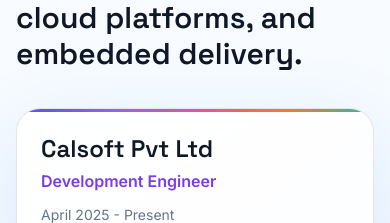
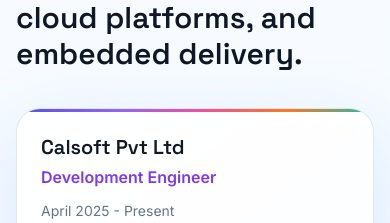
Before and after one commit to KunalTyagi01/Portfolio, a Next.js app: page / in a window 390 px wide. Shown: the part 7222-7445 px from the top of the page. Built offline with nearby package versions, Linux system fonts and the light colour scheme.

Commit message:
fix: responsive typography and drawer padding on mobile

```diff
--- a/components/Experience.tsx
+++ b/components/Experience.tsx
@@ -6,7 +6,11 @@
 
 export function Experience() {
   return (
-    <Section id="experience" eyebrow="Timeline" title="Enterprise products, cloud platforms, and embedded delivery.">
+    <Section
+      id="experience"
+      eyebrow="Timeline"
+      title="Enterprise products, cloud platforms, and embedded delivery."
+    >
       <div className="relative">
         <div className="absolute bottom-0 left-4 top-0 hidden w-px bg-gradient-to-b from-mint via-cyan to-transparent md:block" />
         <div className="space-y-5">
@@ -27,8 +31,12 @@
                 <div className="glass rounded-3xl p-6">
                   <div className="flex flex-col gap-3 border-b border-white/10 pb-5 sm:flex-row sm:items-start sm:justify-between">
                     <div>
-                      <h3 className="font-display text-2xl font-semibold text-white">{item.company}</h3>
-                      <p className="role-accent mt-1 font-semibold">{item.role}</p>
+                      <h3 className="font-display text-xl font-semibold sm:text-2xl text-white">
+                        {item.company}
+                      </h3>
+                      <p className="role-accent mt-1 font-semibold">
+                        {item.role}
+                      </p>
                     </div>
                     <div className="text-left text-sm text-slate-400 sm:text-right">
                       <p>{item.period}</p>
@@ -37,7 +45,10 @@
                   </div>
                   <ul className="mt-5 grid gap-3">
                     {item.highlights.map((highlight) => (
-                      <li key={highlight} className="flex gap-3 text-sm leading-6 text-slate-300">
+                      <li
+                        key={highlight}
+                        className="flex gap-3 text-sm leading-6 text-slate-300"
+                      >
                         <span className="mt-2 h-1.5 w-1.5 shrink-0 rounded-full bg-cyan" />
                         {highlight}
                       </li>
--- a/components/PersonalProjects.tsx
+++ b/components/PersonalProjects.tsx
@@ -34,7 +34,7 @@
         onClick={onClose}
       />
       <motion.div
-        className="drawer-panel relative z-10 flex h-full w-full flex-col overflow-y-auto p-8 sm:w-[480px]"
+        className="drawer-panel relative z-10 flex h-full w-full flex-col overflow-y-auto p-5 sm:p-8 sm:w-[480px]"
         initial={{ x: "100%" }}
         animate={{ x: 0 }}
         exit={{ x: "100%" }}
@@ -142,7 +142,7 @@
             </span>
           </div>
           <div>
-            <h3 className="mb-2 font-display text-3xl font-semibold text-white">
+            <h3 className="mb-2 font-display text-2xl font-semibold sm:text-3xl text-white">
               {project.name}
             </h3>
             <p className="max-w-xl text-base leading-7 text-slate-300">
--- a/components/Projects.tsx
+++ b/components/Projects.tsx
@@ -35,7 +35,7 @@
       <p className="accent-label mb-2 text-sm font-bold uppercase">
         {project.role}
       </p>
-      <h3 className="font-display text-2xl font-semibold text-white">
+      <h3 className="font-display text-xl font-semibold sm:text-2xl text-white">
         {project.name}
       </h3>
       <p className="mt-4 text-sm leading-6 text-slate-400">
```
